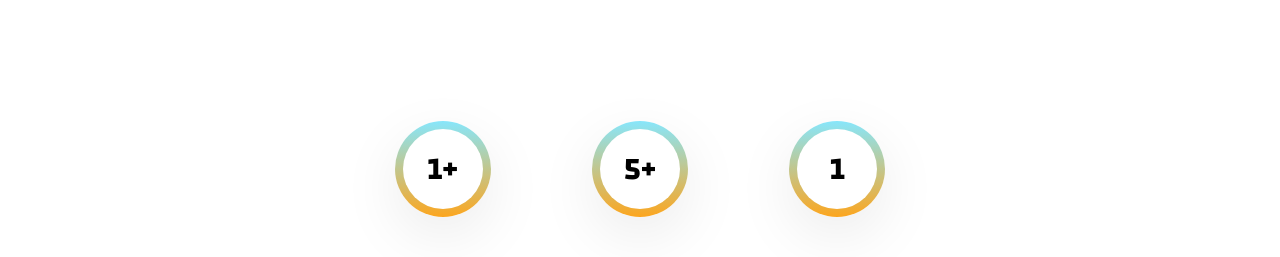
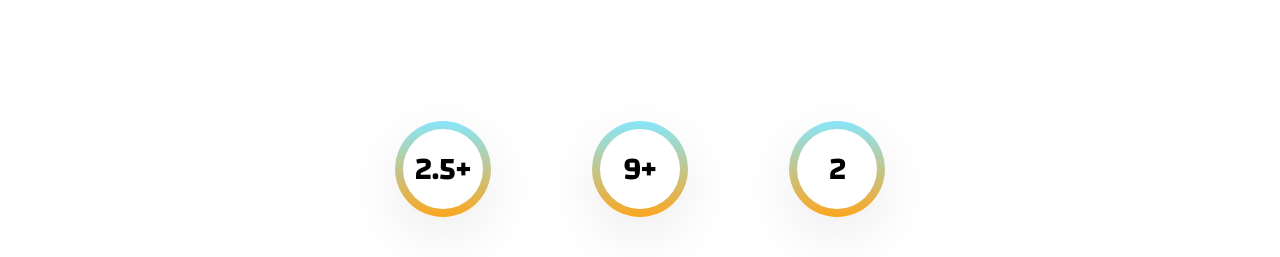
Before and after one commit to sonukumar77/my-react-portfolio, a React (Create React App) app: page / in a window 1280 px wide. Shown: the part 1880-2137 px from the top of the page. Built offline with nearby package versions, Linux system fonts and the light colour scheme.

Commit message:
Update Experience.jsx

```diff
--- a/src/components/Experience/Experience.jsx
+++ b/src/components/Experience/Experience.jsx
@@ -5,17 +5,17 @@ const Experience = () => {
     return (
         <div className="experience" id="Experience">
             <div className="achievement">
-                <div className="circle">1+</div>
+                <div className="circle">2.5+</div>
                 <span>years</span>
                 <span>Experience</span>
             </div>
             <div className="achievement">
-                <div className="circle">5+</div>
+                <div className="circle">9+</div>
                 <span>Completed </span>
                 <span>Projects</span>
             </div>
             <div className="achievement">
-                <div className="circle">1</div>
+                <div className="circle">2</div>
                 <span>Companies </span>
                 <span>Work </span>
 
```
